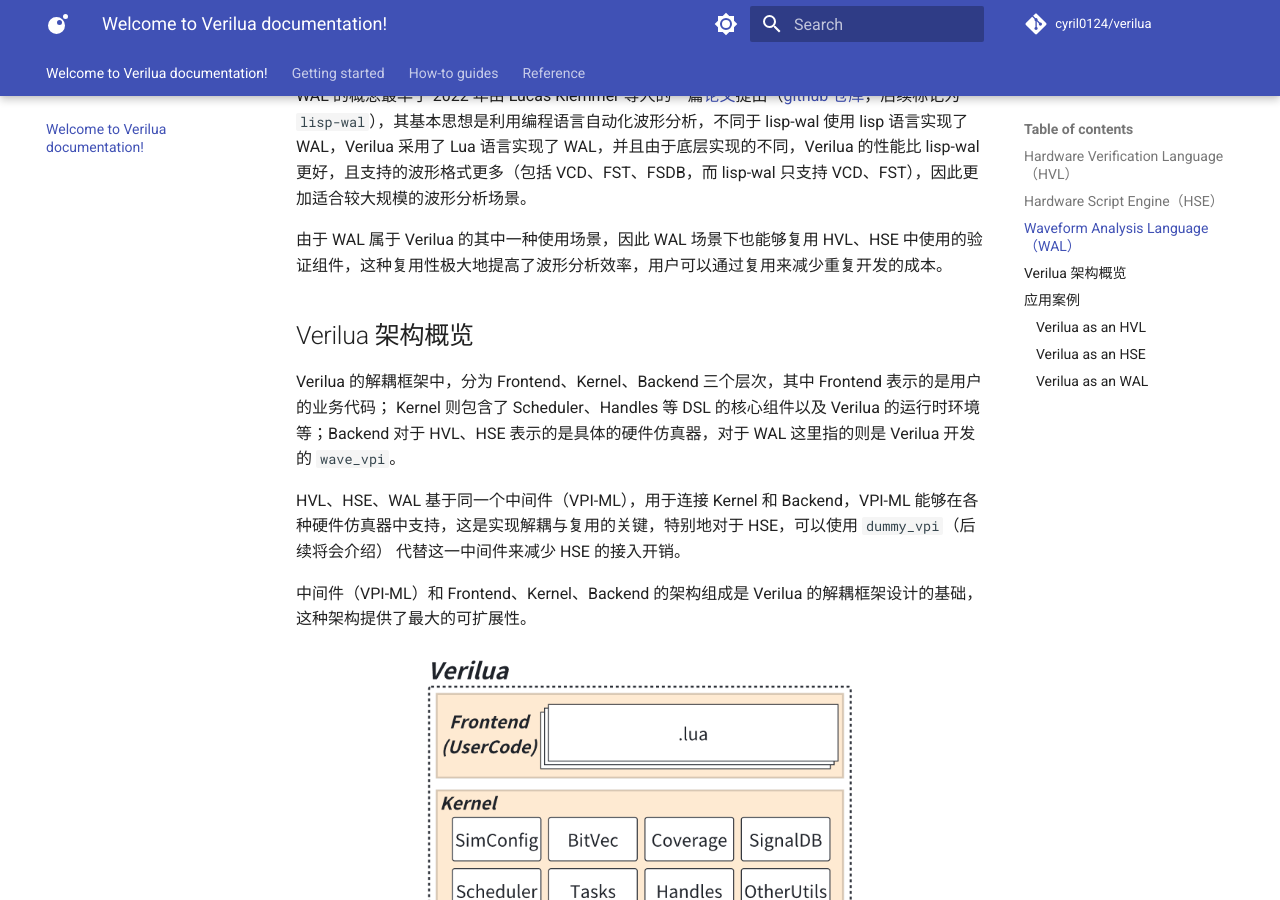
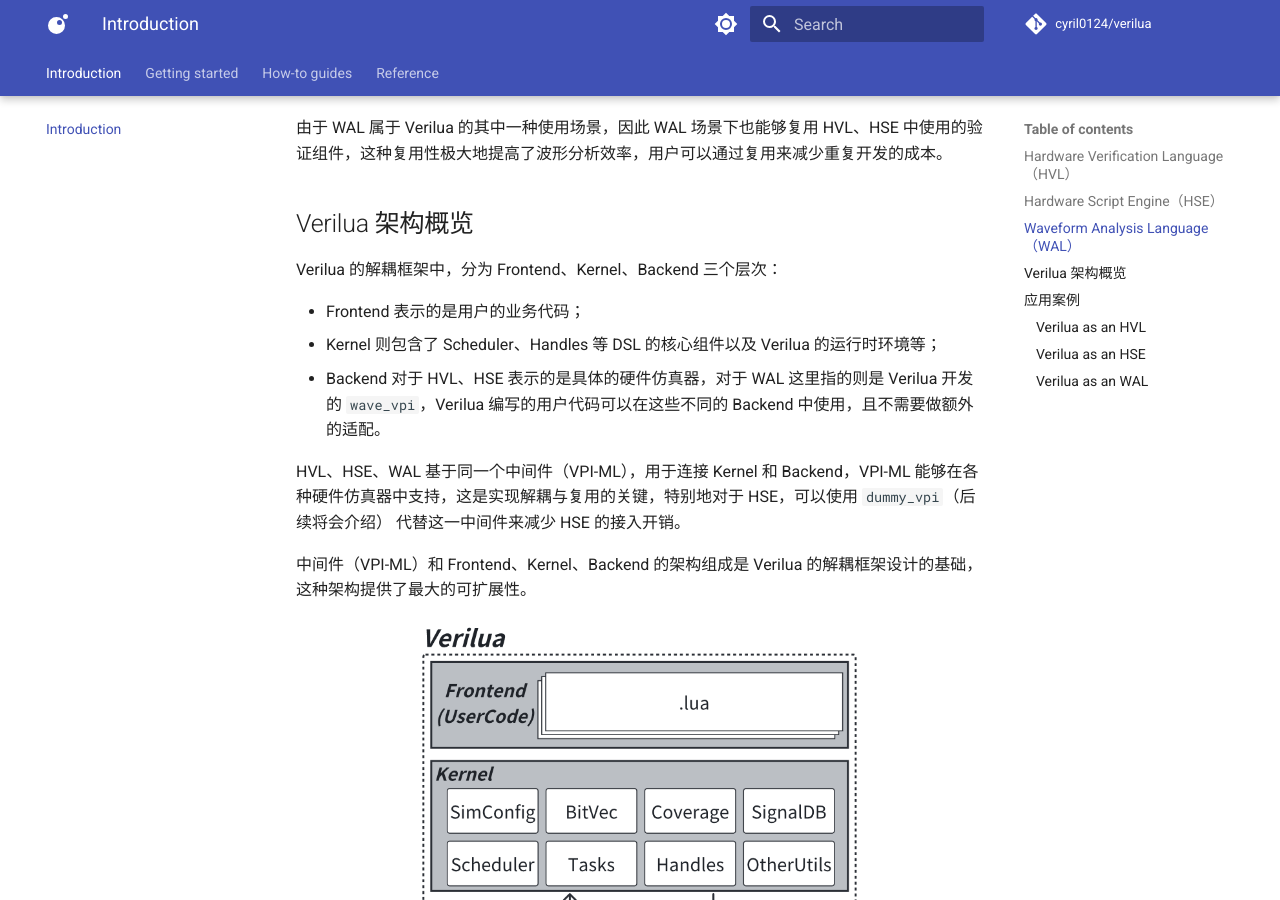
Before and after one commit to cyril0124/verilua, an MkDocs documentation site: the page built from docs/index.md, in a window 1280 px wide and 900 px high, scrolled down 2415 px. Built offline with MkDocs 1.6.1 and Material for MkDocs 9.7.7, drawn with Linux system fonts in a browser that asks for light colours; comment, search, counter and statistics services are not loaded; some of the changed text lies outside the part shown.

Commit message:
docs: update

```diff
--- a/docs/index.md
+++ b/docs/index.md
@@ -1,10 +1,4 @@
-# Welcome to `Verilua` documentation!
-
-<center>
-  <span style="font-size: 1.8em;">
-      :simple-git: [https://github.com/cyril0124/verilua](https://github.com/cyril0124/verilua)
-  </span>
-</center>
+# Introduction
 
 !!! info "English Version Status"
     The English version of this documentation is currently being prepared. We are working to translate the existing Chinese content into English as soon as possible. In the meantime, you may refer to the Chinese version of this documentation or use your browser's translation tool to read it.
@@ -39,7 +33,11 @@ WAL 的概念最早于 2022 年由 Lucas Klemmer 等人的一篇[论文](https:/
 由于 WAL 属于 Verilua 的其中一种使用场景，因此 WAL 场景下也能够复用 HVL、HSE 中使用的验证组件，这种复用性极大地提高了波形分析效率，用户可以通过复用来减少重复开发的成本。
 
 ## Verilua 架构概览
-Verilua 的解耦框架中，分为 Frontend、Kernel、Backend 三个层次，其中 Frontend 表示的是用户的业务代码； Kernel 则包含了 Scheduler、Handles 等 DSL 的核心组件以及 Verilua 的运行时环境等；Backend 对于 HVL、HSE 表示的是具体的硬件仿真器，对于 WAL 这里指的则是 Verilua 开发的 `wave_vpi`。
+Verilua 的解耦框架中，分为 Frontend、Kernel、Backend 三个层次：
+
+- Frontend 表示的是用户的业务代码；
+- Kernel 则包含了 Scheduler、Handles 等 DSL 的核心组件以及 Verilua 的运行时环境等；
+- Backend 对于 HVL、HSE 表示的是具体的硬件仿真器，对于 WAL 这里指的则是 Verilua 开发的 `wave_vpi`，Verilua 编写的用户代码可以在这些不同的 Backend 中使用，且不需要做额外的适配。
 
 HVL、HSE、WAL 基于同一个中间件（VPI-ML），用于连接 Kernel 和 Backend，VPI-ML 能够在各种硬件仿真器中支持，这是实现解耦与复用的关键，特别地对于 HSE，可以使用 `dummy_vpi`（后续将会介绍） 代替这一中间件来减少 HSE 的接入开销。
 
```
Also changed, not shown: docs/getting-started/simple_hvl_example.md (+3 -2 lines), docs/reference/testbench_generate.md (+3 -0 lines), docs/images/verilua_architecture.png, docs/images/verilua_as_an_hse.png, docs/images/verilua_as_an_hvl.png, docs/images/verilua_as_an_wal.png, docs/reference/images/verilua_dsl_datastructure.png, 1 other file.
